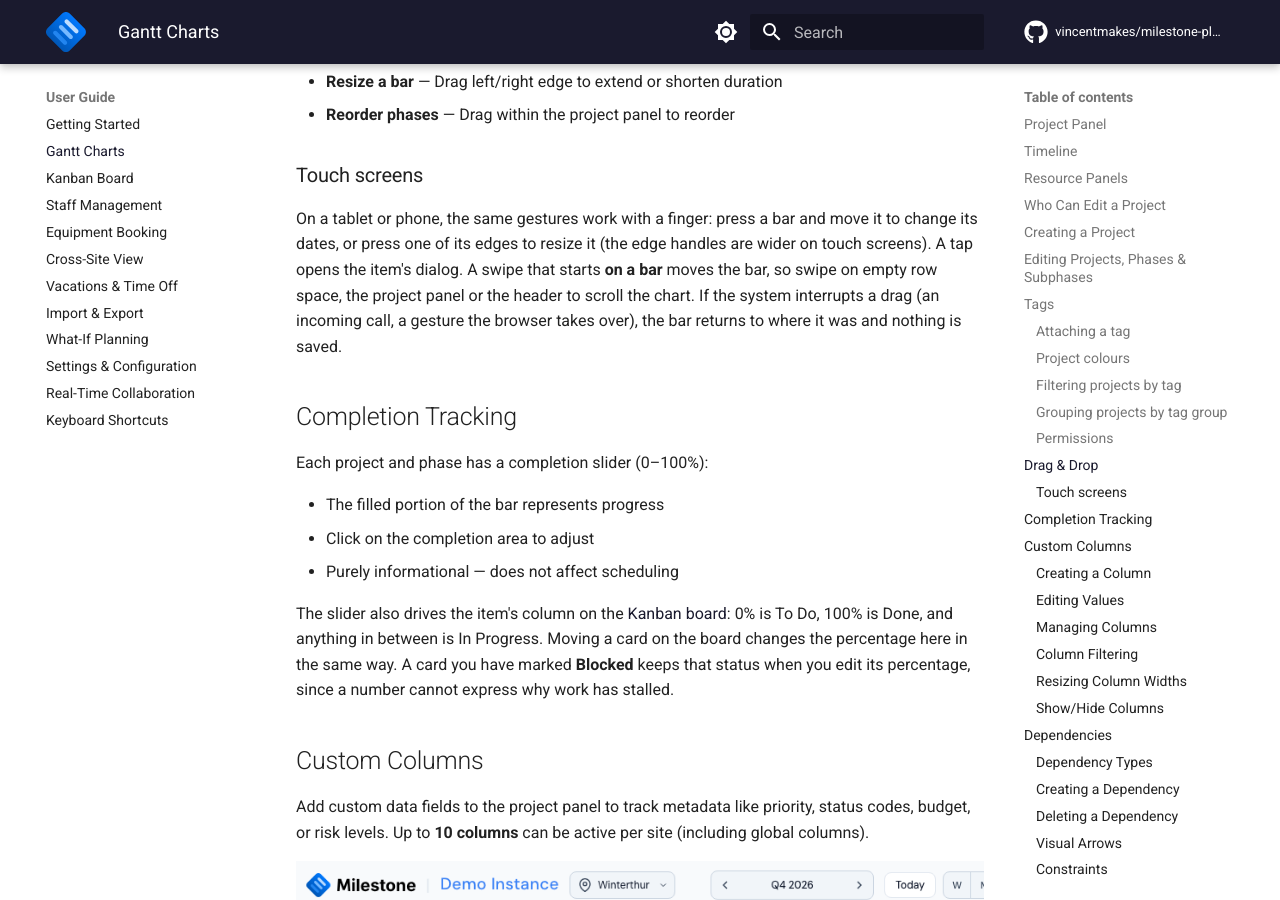
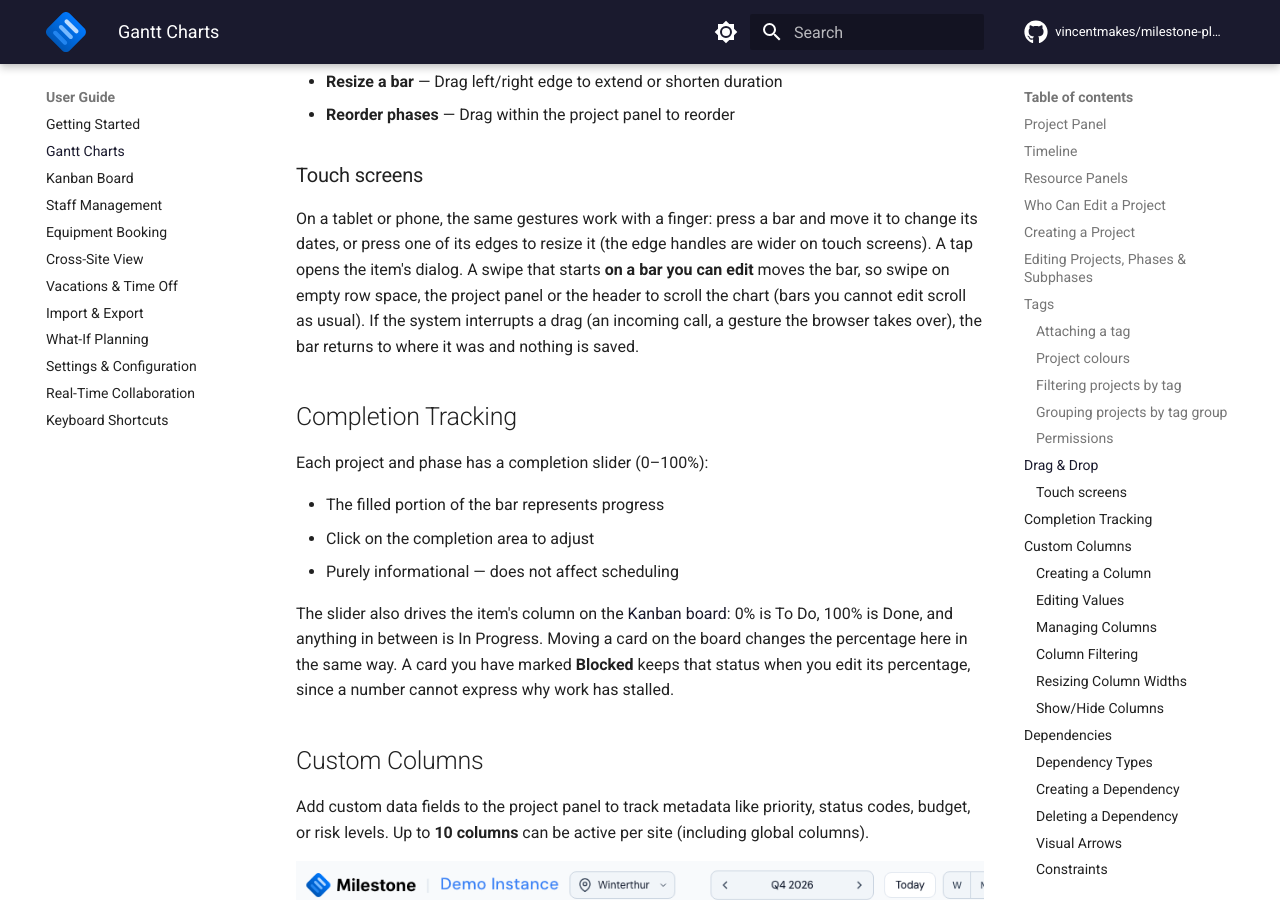
Before and after one commit to vincentmakes/milestone-planner, an MkDocs documentation site: the page built from docs/user-guide/gantt-charts.md, in a window 1280 px wide and 900 px high, scrolled down 9042 px. Built offline with MkDocs 1.6.1 and Material for MkDocs 9.7.7, drawn with Linux system fonts in a browser that asks for light colours; comment, search, counter and statistics services are not loaded.

Commit message:
Scope the touch notes to editable bars
Co-Authored-By: Claude Fable 5.1 <noreply@anthropic.com>
Claude-Session: https://claude.ai/code/session_01KdtS7pniwGaFxoEx6MEfW1

```diff
--- a/docs/user-guide/gantt-charts.md
+++ b/docs/user-guide/gantt-charts.md
@@ -160,7 +160,7 @@ The timeline supports direct manipulation (on projects you can edit; your own as
 
 ### Touch screens
 
-On a tablet or phone, the same gestures work with a finger: press a bar and move it to change its dates, or press one of its edges to resize it (the edge handles are wider on touch screens). A tap opens the item's dialog. A swipe that starts **on a bar** moves the bar, so swipe on empty row space, the project panel or the header to scroll the chart. If the system interrupts a drag (an incoming call, a gesture the browser takes over), the bar returns to where it was and nothing is saved.
+On a tablet or phone, the same gestures work with a finger: press a bar and move it to change its dates, or press one of its edges to resize it (the edge handles are wider on touch screens). A tap opens the item's dialog. A swipe that starts **on a bar you can edit** moves the bar, so swipe on empty row space, the project panel or the header to scroll the chart (bars you cannot edit scroll as usual). If the system interrupts a drag (an incoming call, a gesture the browser takes over), the bar returns to where it was and nothing is saved.
 
 ## Completion Tracking
 
```
Also changed, not shown: CHANGELOG.md (+1 -1 lines), CLAUDE.md (+3 -3 lines).
